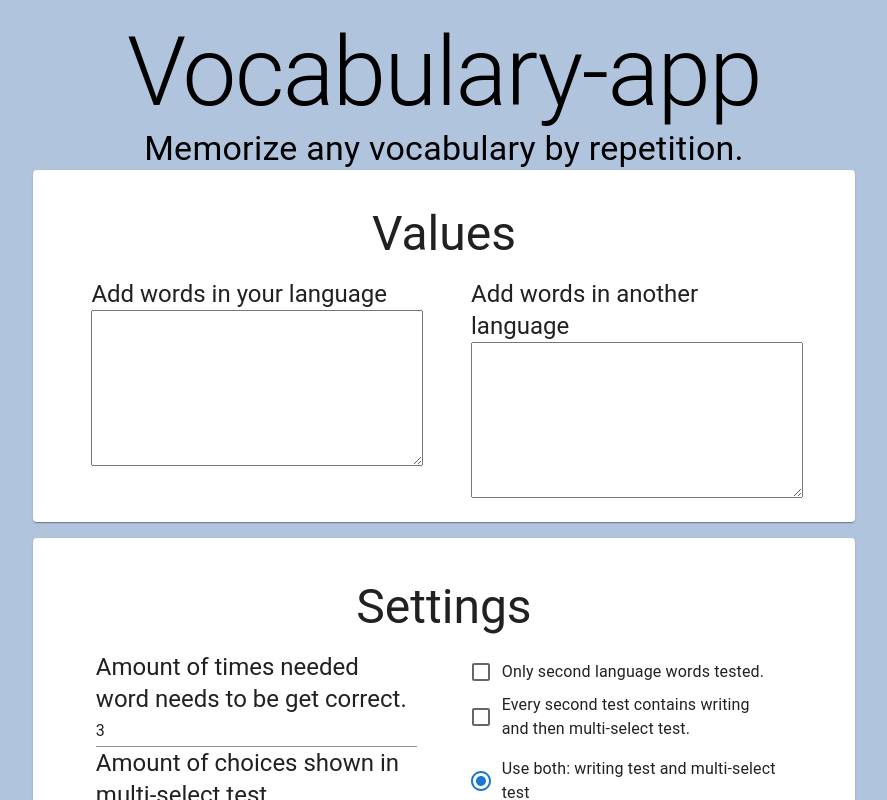
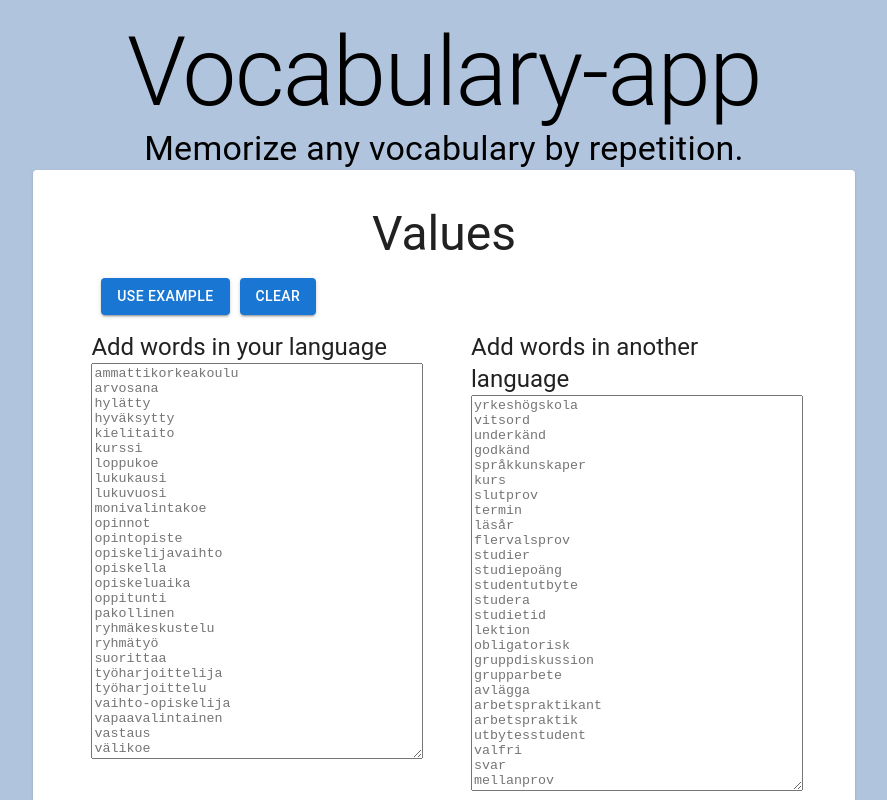
Before and after one commit to Crare/vocabulary-app, a React (Create React App) app: page / in a window 1280 px wide. Shown: the top 800 px of the page, without its empty margins (196-1083 px from the left). Built offline with nearby package versions, Linux system fonts and the light colour scheme.

Commit message:
add example set to use

```diff
--- a/src/pages/Main/Main.tsx
+++ b/src/pages/Main/Main.tsx
@@ -1,6 +1,7 @@
 import { useState } from "react";
 import "./Main.css";
 import {
+  Button,
   Card,
   Checkbox,
   FormControlLabel,
@@ -13,6 +14,12 @@ import {
   Typography,
 } from "@mui/material";
 import { Header } from "./Header";
+
+import fi_set1 from "../../wordsets/set1/fi.json";
+import sv_set1 from "../../wordsets/set1/sv.json";
+
+const placeholderYourLang = fi_set1.join("\n");
+const placeholderOtherLang = sv_set1.join("\n");
 
 const Main = () => {
   const [wordNeedsToGetCorrectTimes, setWordNeedsToGetCorrectTimes] =
@@ -29,6 +36,16 @@ const Main = () => {
   const [language2Words, setLanguage2Words] = useState<string>("");
 
   const [testType, setTestType] = useState<string>("both"); // "both" | "multi-select" | "writing"
+
+  const useExample = () => {
+    setLanguage1Words(placeholderYourLang);
+    setLanguage2Words(placeholderOtherLang);
+  };
+
+  const clear = () => {
+    setLanguage1Words("");
+    setLanguage2Words("");
+  };
 
   return (
     <Grid className="container" justifyContent={"center"}>
@@ -60,6 +77,20 @@ const Main = () => {
               gap={2}
               justifyContent={"space-evenly"}
             >
+              <Grid item xs={12} ml={6}>
+                <Button type="button" variant="contained" onClick={useExample}>
+                  Use example
+                </Button>
+                <Button
+                  style={{ marginLeft: 10 }}
+                  type="button"
+                  variant="contained"
+                  onClick={clear}
+                >
+                  clear
+                </Button>
+              </Grid>
+
               <Grid item xs={12} sm={5}>
                 <Typography variant="h5">Add words in your language</Typography>
                 <TextareaAutosize
@@ -67,6 +98,7 @@ const Main = () => {
                   minRows={10}
                   value={language1Words}
                   onChange={(e) => setLanguage1Words(e.target.value)}
+                  placeholder={placeholderYourLang}
                 />
               </Grid>
               <Grid item xs={12} sm={5}>
@@ -78,6 +110,7 @@ const Main = () => {
                   minRows={10}
                   value={language2Words}
                   onChange={(e) => setLanguage2Words(e.target.value)}
+                  placeholder={placeholderOtherLang}
                 />
               </Grid>
             </Grid>
--- /dev/null
+++ b/src/wordsets/set1/fi.json
@@ -0,0 +1,28 @@
+[
+  "ammattikorkeakoulu",
+  "arvosana",
+  "hylätty",
+  "hyväksytty",
+  "kielitaito",
+  "kurssi",
+  "loppukoe",
+  "lukukausi",
+  "lukuvuosi",
+  "monivalintakoe",
+  "opinnot",
+  "opintopiste",
+  "opiskelijavaihto",
+  "opiskella",
+  "opiskeluaika",
+  "oppitunti",
+  "pakollinen",
+  "ryhmäkeskustelu",
+  "ryhmätyö",
+  "suorittaa",
+  "työharjoittelija",
+  "työharjoittelu",
+  "vaihto-opiskelija",
+  "vapaavalintainen",
+  "vastaus",
+  "välikoe"
+]
--- /dev/null
+++ b/src/wordsets/set1/sv.json
@@ -0,0 +1,28 @@
+[
+  "yrkeshögskola",
+  "vitsord",
+  "underkänd",
+  "godkänd",
+  "språkkunskaper",
+  "kurs",
+  "slutprov",
+  "termin",
+  "läsår",
+  "flervalsprov",
+  "studier",
+  "studiepoäng",
+  "studentutbyte",
+  "studera",
+  "studietid",
+  "lektion",
+  "obligatorisk",
+  "gruppdiskussion",
+  "grupparbete",
+  "avlägga",
+  "arbetspraktikant",
+  "arbetspraktik",
+  "utbytesstudent",
+  "valfri",
+  "svar",
+  "mellanprov"
+]
```
